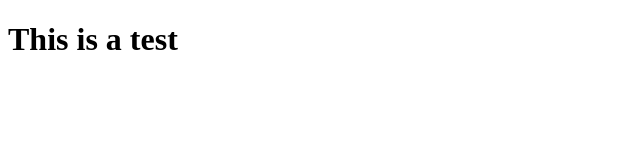
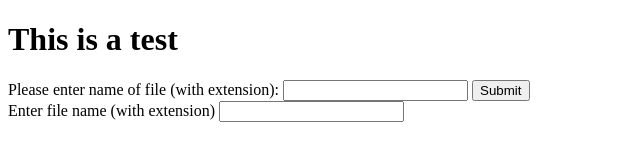
Before and after one commit to darshil511/21BCE132_Shipmnts_Task, a website: page index.html in a window 1280 px wide. Shown: the whole page, without its empty margins (0-640 px from the left). Drawn offline with Linux system fonts and the light colour scheme.

Commit message:
creating a user defined file

```diff
--- a/index.html
+++ b/index.html
@@ -7,5 +7,15 @@
 </head>
 <body>
     <h1>This is a test</h1>
+    <form action="http://localhost:5000/example" method="POST">
+        <label for="fname"> Please enter name of file (with extension):</label>
+            <input type="text" id="input-file-name" name="fname">
+        <button type="submit">Submit</button>
+    </form>
+    <label for="file-name">Enter file name (with extension)</label>
+    <input type="text" id="file-name" name="file-name"><br><br>
 </body>
+<script>
+
+</script>
 </html>
```
Also changed, not shown: package.json (+8 -1 lines), server.js (+14 -2 lines), 1 other file.
